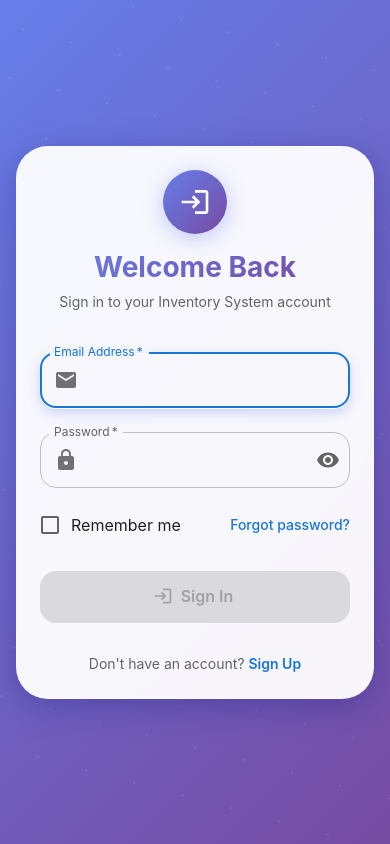
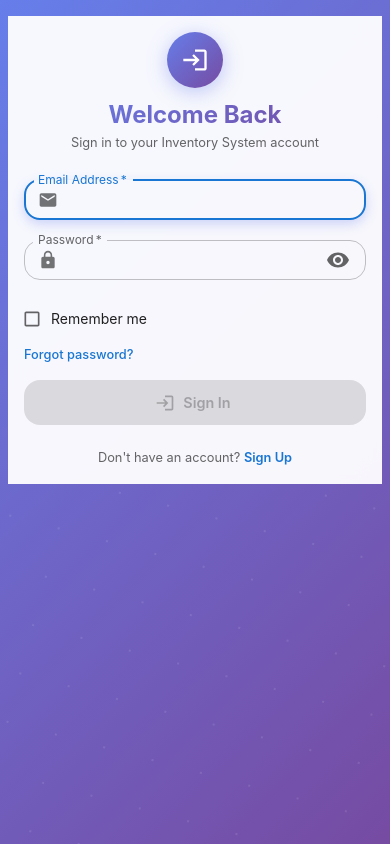
Before and after one commit to yakoboI/imas, a React (Vite) app in the folder frontend/web-app/: page /login in a window 390 px wide. Built offline with nearby package versions, Linux system fonts and the light colour scheme; no server answers.

Commit message:
Add responsive design improvements to web-app Login page

```diff
--- a/frontend/web-app/src/pages/Auth/Login.jsx
+++ b/frontend/web-app/src/pages/Auth/Login.jsx
@@ -17,6 +17,8 @@ import {
   CircularProgress,
   Fade,
   Zoom,
+  useMediaQuery,
+  useTheme,
 } from '@mui/material';
 import {
   Email as EmailIcon,
@@ -30,6 +32,8 @@ import { login, clearError } from '../../store/slices/authSlice';
 function Login() {
   const navigate = useNavigate();
   const dispatch = useDispatch();
+  const theme = useTheme();
+  const isMobile = useMediaQuery(theme.breakpoints.down('sm'));
   const { isAuthenticated, loading, error } = useSelector((state) => state.auth);
 
   const [formData, setFormData] = useState({
@@ -145,11 +149,14 @@ function Login() {
       sx={{
         minHeight: '100vh',
         display: 'flex',
-        alignItems: 'center',
+        alignItems: { xs: 'flex-start', sm: 'center' },
         justifyContent: 'center',
         background: 'linear-gradient(135deg, #667eea 0%, #764ba2 100%)',
         position: 'relative',
         overflow: 'hidden',
+        px: { xs: 0, sm: 2 },
+        py: { xs: 0, sm: 4 },
+        pt: { xs: 2, sm: 4 },
         '&::before': {
           content: '""',
           position: 'absolute',
@@ -165,27 +172,39 @@ function Login() {
         },
       }}
     >
-      <Container component="main" maxWidth="xs" sx={{ position: 'relative', zIndex: 1 }}>
+      <Container
+        component="main"
+        maxWidth="xs"
+        sx={{
+          position: 'relative',
+          zIndex: 1,
+          px: { xs: 1, sm: 3 },
+          py: { xs: 0, sm: 4 },
+          width: '100%',
+          maxWidth: { xs: '100%', sm: '444px' }
+        }}
+      >
         <Fade in timeout={800}>
           <Box>
             <Zoom in timeout={600}>
               <Paper
                 elevation={24}
                 sx={{
-                  p: { xs: 3, sm: 4 },
+                  p: { xs: 2, sm: 4 },
                   width: '100%',
-                  borderRadius: 4,
+                  borderRadius: { xs: 0, sm: 4 },
                   background: 'rgba(255, 255, 255, 0.95)',
                   backdropFilter: 'blur(10px)',
-                  boxShadow: '0 8px 32px 0 rgba(31, 38, 135, 0.37)',
+                  boxShadow: { xs: 'none', sm: '0 8px 32px 0 rgba(31, 38, 135, 0.37)' },
                 }}
               >
-                <Box sx={{ textAlign: 'center', mb: 3 }}>
+                <Box sx={{ textAlign: 'center', mb: { xs: 2, sm: 3 } }}>
                   <Box
                     sx={{
-                      width: 64,
-                      height: 64,
-                      margin: '0 auto 16px',
+                      width: { xs: 56, sm: 64 },
+                      height: { xs: 56, sm: 64 },
+                      margin: '0 auto',
+                      mb: { xs: 1.5, sm: 2 },
                       borderRadius: '50%',
                       background: 'linear-gradient(135deg, #667eea 0%, #764ba2 100%)',
                       display: 'flex',
@@ -194,24 +213,28 @@ function Login() {
                       boxShadow: '0 4px 20px rgba(102, 126, 234, 0.4)',
                     }}
                   >
-                    <LoginIcon sx={{ fontSize: 32, color: 'white' }} />
+                    <LoginIcon sx={{ fontSize: { xs: 28, sm: 32 }, color: 'white' }} />
                   </Box>
                   <Typography
                     component="h1"
                     variant="h4"
                     sx={{
-                      fontSize: { xs: '1.75rem', sm: '2.125rem' },
+                      fontSize: { xs: '1.5rem', sm: '2.125rem' },
                       fontWeight: 700,
                       background: 'linear-gradient(135deg, #667eea 0%, #764ba2 100%)',
                       backgroundClip: 'text',
                       WebkitBackgroundClip: 'text',
                       WebkitTextFillColor: 'transparent',
-                      mb: 1,
+                      mb: { xs: 0.5, sm: 1 },
                     }}
                   >
                     Welcome Back
                   </Typography>
-                  <Typography variant="body2" color="text.secondary">
+                  <Typography
+                    variant="body2"
+                    color="text.secondary"
+                    sx={{ fontSize: { xs: '0.8rem', sm: '0.875rem' } }}
+                  >
                     Sign in to your Inventory System account
                   </Typography>
                 </Box>
@@ -231,7 +254,7 @@ function Login() {
                   </Alert>
                 )}
 
-                <Box component="form" onSubmit={handleSubmit} sx={{ mt: 1 }}>
+                <Box component="form" onSubmit={handleSubmit} sx={{ mt: { xs: 0.5, sm: 1 } }}>
                   <TextField
                     margin="normal"
                     required
@@ -246,14 +269,19 @@ function Login() {
                     onBlur={handleBlur}
                     error={touched.email && !!validationErrors.email}
                     helperText={touched.email && validationErrors.email}
+                    size={isMobile ? 'small' : 'medium'}
                     InputProps={{
                       startAdornment: (
                         <InputAdornment position="start">
-                          <EmailIcon color={touched.email && validationErrors.email ? 'error' : 'action'} />
+                          <EmailIcon
+                            sx={{ fontSize: { xs: 20, sm: 24 } }}
+                            color={touched.email && validationErrors.email ? 'error' : 'action'}
+                          />
                         </InputAdornment>
                       ),
                     }}
                     sx={{
+                      mt: { xs: 1.5, sm: 2 },
                       '& .MuiOutlinedInput-root': {
                         borderRadius: 2,
                         transition: 'all 0.3s ease',
@@ -281,10 +309,14 @@ function Login() {
                     onBlur={handleBlur}
                     error={touched.password && !!validationErrors.password}
                     helperText={touched.password && validationErrors.password}
+                    size={isMobile ? 'small' : 'medium'}
                     InputProps={{
                       startAdornment: (
                         <InputAdornment position="start">
-                          <LockIcon color={touched.password && validationErrors.password ? 'error' : 'action'} />
+                          <LockIcon
+                            sx={{ fontSize: { xs: 20, sm: 24 } }}
+                            color={touched.password && validationErrors.password ? 'error' : 'action'}
+                          />
                         </InputAdornment>
                       ),
                       endAdornment: (
@@ -293,6 +325,7 @@ function Login() {
                             aria-label="toggle password visibility"
                             onClick={handleTogglePasswordVisibility}
                             edge="end"
+                            size="small"
                             sx={{ color: 'text.secondary' }}
                           >
                             {showPassword ? <VisibilityOff /> : <Visibility />}
@@ -301,6 +334,7 @@ function Login() {
                       ),
                     }}
                     sx={{
+                      mt: { xs: 1.5, sm: 2 },
                       '& .MuiOutlinedInput-root': {
                         borderRadius: 2,
                         transition: 'all 0.3s ease',
@@ -314,7 +348,14 @@ function Login() {
                       },
                     }}
                   />
-                  <Box sx={{ display: 'flex', justifyContent: 'space-between', alignItems: 'center', mt: 1 }}>
+                  <Box sx={{
+                    display: 'flex',
+                    flexDirection: { xs: 'column', sm: 'row' },
+                    justifyContent: 'space-between',
+                    alignItems: { xs: 'flex-start', sm: 'center' },
+                    mt: { xs: 1.5, sm: 2 },
+                    gap: { xs: 1, sm: 0 }
+                  }}>
                     <FormControlLabel
                       control={
                         <Checkbox
@@ -322,9 +363,10 @@ function Login() {
                           checked={formData.rememberMe}
                           onChange={handleChange}
                           color="primary"
+                          size="small"
                         />
                       }
-                      label="Remember me"
+                      label={<Typography variant="body2">Remember me</Typography>}
                     />
                     <Link
                       component={RouterLink}
@@ -334,6 +376,7 @@ function Login() {
                         textDecoration: 'none',
                         color: 'primary.main',
                         fontWeight: 500,
+                        fontSize: { xs: '0.8rem', sm: '0.875rem' },
                         '&:hover': {
                           textDecoration: 'underline',
                         },
@@ -349,12 +392,12 @@ function Login() {
                     startIcon={loading ? <CircularProgress size={20} color="inherit" /> : <LoginIcon />}
                     disabled={loading || !isFormValid}
                     sx={{
-                      mt: 3,
-                      mb: 2,
-                      py: 1.5,
+                      mt: { xs: 2, sm: 3 },
+                      mb: { xs: 1.5, sm: 2 },
+                      py: { xs: 1.25, sm: 1.5 },
                       borderRadius: 2,
                       background: 'linear-gradient(135deg, #667eea 0%, #764ba2 100%)',
-                      fontSize: '1rem',
+                      fontSize: { xs: '0.9rem', sm: '1rem' },
                       fontWeight: 600,
                       textTransform: 'none',
                       boxShadow: '0 4px 15px rgba(102, 126, 234, 0.4)',
@@ -372,8 +415,12 @@ function Login() {
                   >
                     {loading ? 'Signing In...' : 'Sign In'}
                   </Button>
-                  <Box sx={{ textAlign: 'center', mt: 2 }}>
-                    <Typography variant="body2" color="text.secondary">
+                  <Box sx={{ textAlign: 'center', mt: { xs: 1.5, sm: 2 } }}>
+                    <Typography
+                      variant="body2"
+                      color="text.secondary"
+                      sx={{ fontSize: { xs: '0.8rem', sm: '0.875rem' } }}
+                    >
                       Don't have an account?{' '}
                       <Link
                         component={RouterLink}
@@ -382,6 +429,7 @@ function Login() {
                           textDecoration: 'none',
                           color: 'primary.main',
                           fontWeight: 600,
+                          fontSize: { xs: '0.8rem', sm: '0.875rem' },
                           '&:hover': {
                             textDecoration: 'underline',
                           },
```
